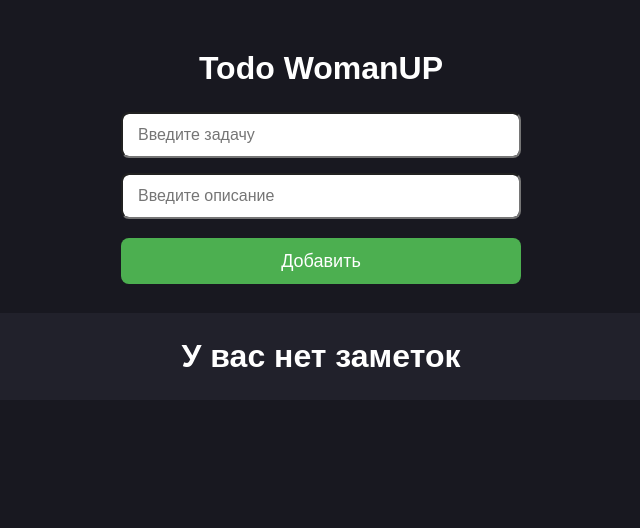
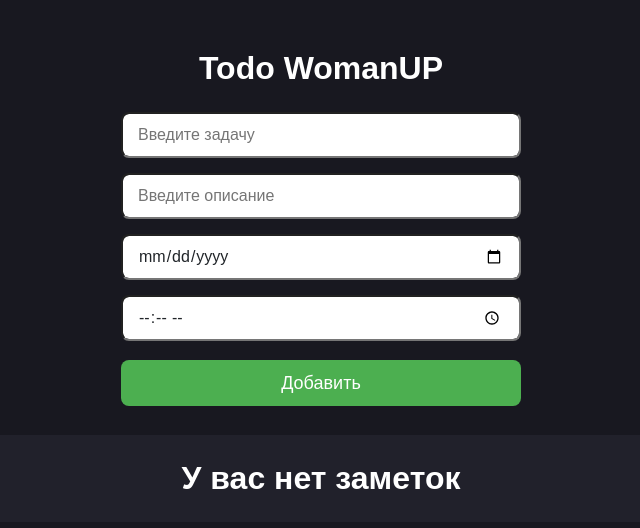
Before and after one commit to GlebKivilevich/todo-womanup, a React (Create React App) app: page / in a window 1280 px wide. Shown: the top 528 px of the page, without its empty margins (319-959 px from the left). Built offline with nearby package versions, Linux system fonts and the light colour scheme; no server answers.

Commit message:
made a completion date

```diff
--- a/src/components/Header/Header.jsx
+++ b/src/components/Header/Header.jsx
@@ -5,10 +5,19 @@ import "./header.scss";
 import AppContext from '../../context';
 
  function Header() {
-  const {obj, setItemTodo, todoFetch} = useContext(AppContext);
+
+  const obj = {
+    titel: "",
+    description: "",
+    date: null,
+    completed: false
+  }
+  const {todoFetch} = useContext(AppContext);
 
   const [todoText, setTodoText] = useState("");
   const [description, setDescription] = useState("");
+  const [dateDay, setDateDay] = useState("");
+  const [dateTime, setDateTime] = useState("");
 
   const inputAdd = (e) => {
     setTodoText(e.target.value);
@@ -17,16 +26,26 @@ import AppContext from '../../context';
     setDescription(e.target.value);
   }
 
+  const dateDayAdd = (e) => {
+    setDateDay(e.target.value);
+  }
+
+  const dateTimeAdd = (e) => {
+    setDateTime(e.target.value)
+  }
   const onAddTask = async () => {
-    if(todoText.length >= 2 && description.length > 2) {
+    if(todoText.length >= 2 && description.length > 2 && dateDay && dateTime) {
       obj.titel = todoText;
       obj.description = description;
+      obj.date = `${dateDay} ${dateTime}`;
       await axios.post("https://637651ccb5f0e1eb8508cb48.mockapi.io/todoItem/", obj);
       todoFetch();
       setTodoText("");
       setDescription("");
+      setDateDay("");
+      setDateTime("");
     } else {
-      alert("Меньше 2 символов");
+      alert("Заполните все поля");
     }
   }
 
@@ -49,6 +68,18 @@ import AppContext from '../../context';
               value={description}
               onChange={descriptionAdd}
             />
+             <input
+              className='input'
+              type="date"
+              value={dateDay}
+              onChange={dateDayAdd}
+            />
+            <input
+              className='input'
+              type="time"
+              value={dateTime}
+              onChange={dateTimeAdd}
+            />
             <button
               onClick={() => onAddTask()}
               className='btn'
```
